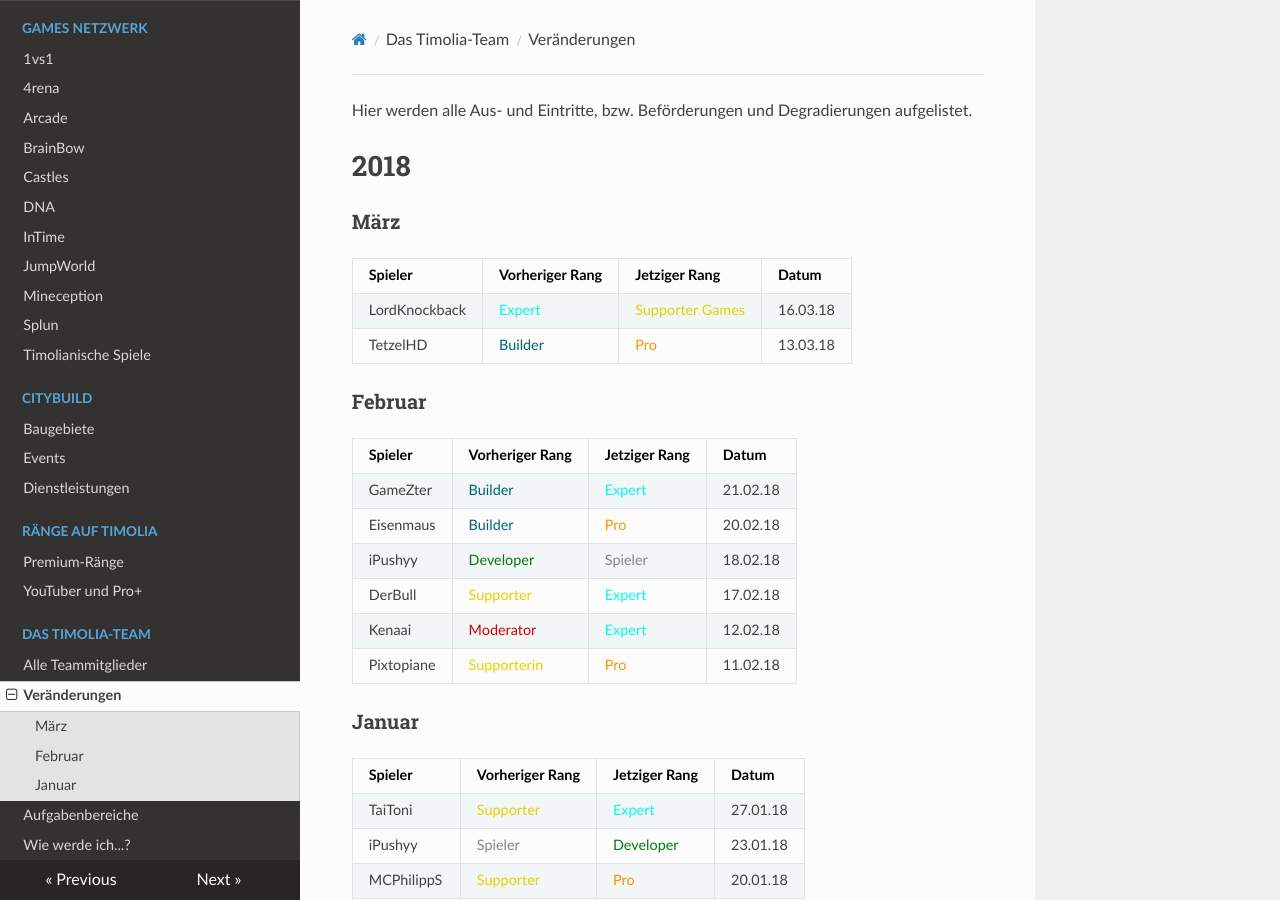
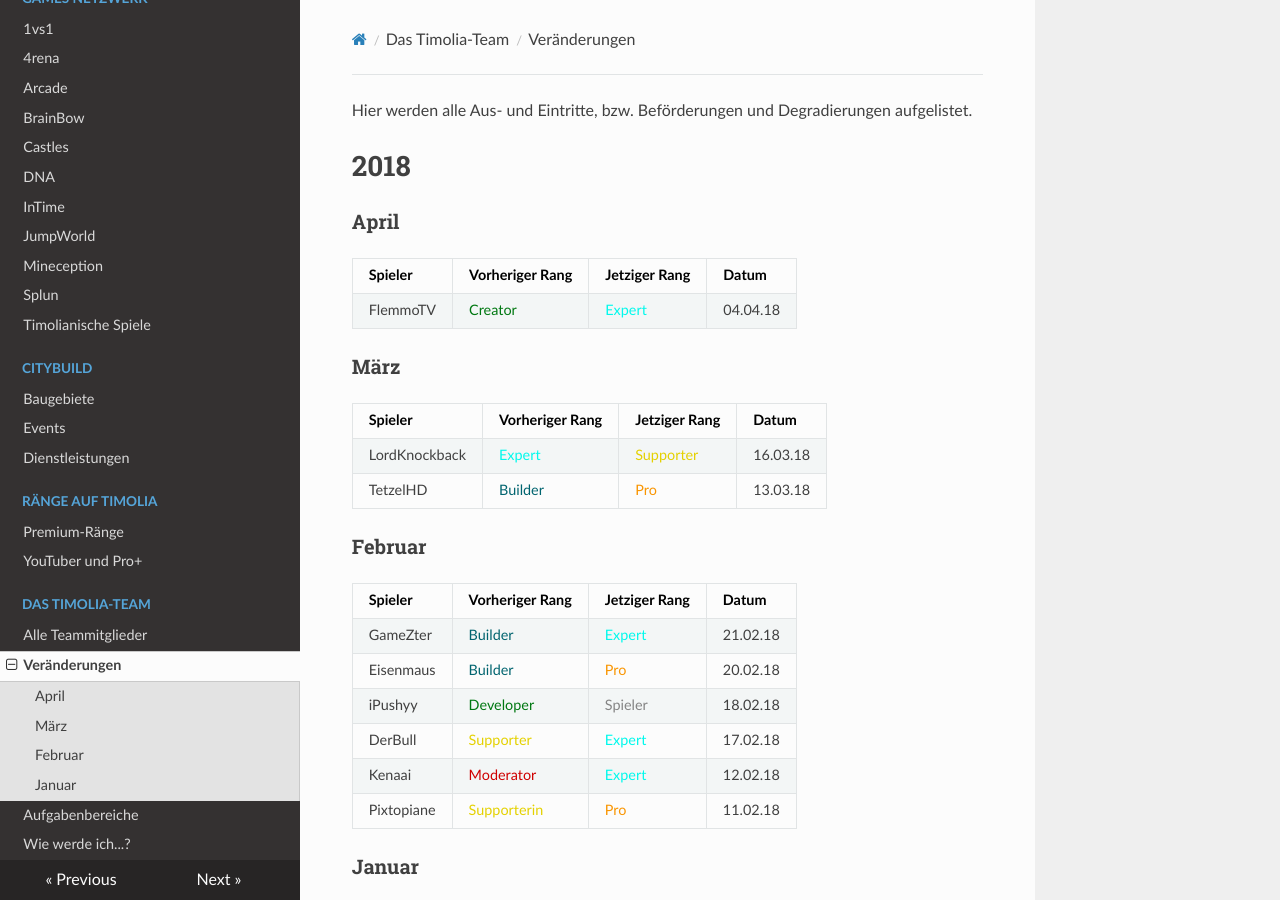
Before and after one commit to TimoliaDE/HowTo, an MkDocs documentation site: the page built from docs/team/changes.md, in a window 1280 px wide and 900 px high. Built offline with MkDocs 1.6.1, drawn with Linux system fonts in a browser that asks for light colours; nearby versions of some CDN libraries; old or Windows-style settings are respelled for this version of MkDocs.

Commit message:
Update changes.md

```diff
--- a/docs/team/changes.md
+++ b/docs/team/changes.md
@@ -2,10 +2,15 @@ Hier werden alle Aus- und Eintritte, bzw. Beförderungen und Degradierungen aufg
 
 # 2018
 
+###<strong>April</strong>
+| Spieler | Vorheriger Rang | Jetziger Rang | Datum |
+| ------ | ------ | ------ | ------ |
+|FlemmoTV | <span style="color:#007812">Creator</span> | <span style="color:#00F9EC">Expert</span> | 04.04.18 |
+
 ###<strong>März</strong>
 | Spieler | Vorheriger Rang | Jetziger Rang | Datum |
 | ------ | ------ | ------ | ------ |
-|LordKnockback | <span style="color:#00F9EC">Expert</span> | <span style="color:#E4D100">Supporter Games</span> | 16.03.18 |
+|LordKnockback | <span style="color:#00F9EC">Expert</span> | <span style="color:#E4D100">Supporter</span> | 16.03.18 |
 |TetzelHD | <span style="color:#00646F">Builder</span> | <span style="color:#F99500">Pro</span> | 13.03.18 |
 
 ###<strong>Februar</strong>
```
